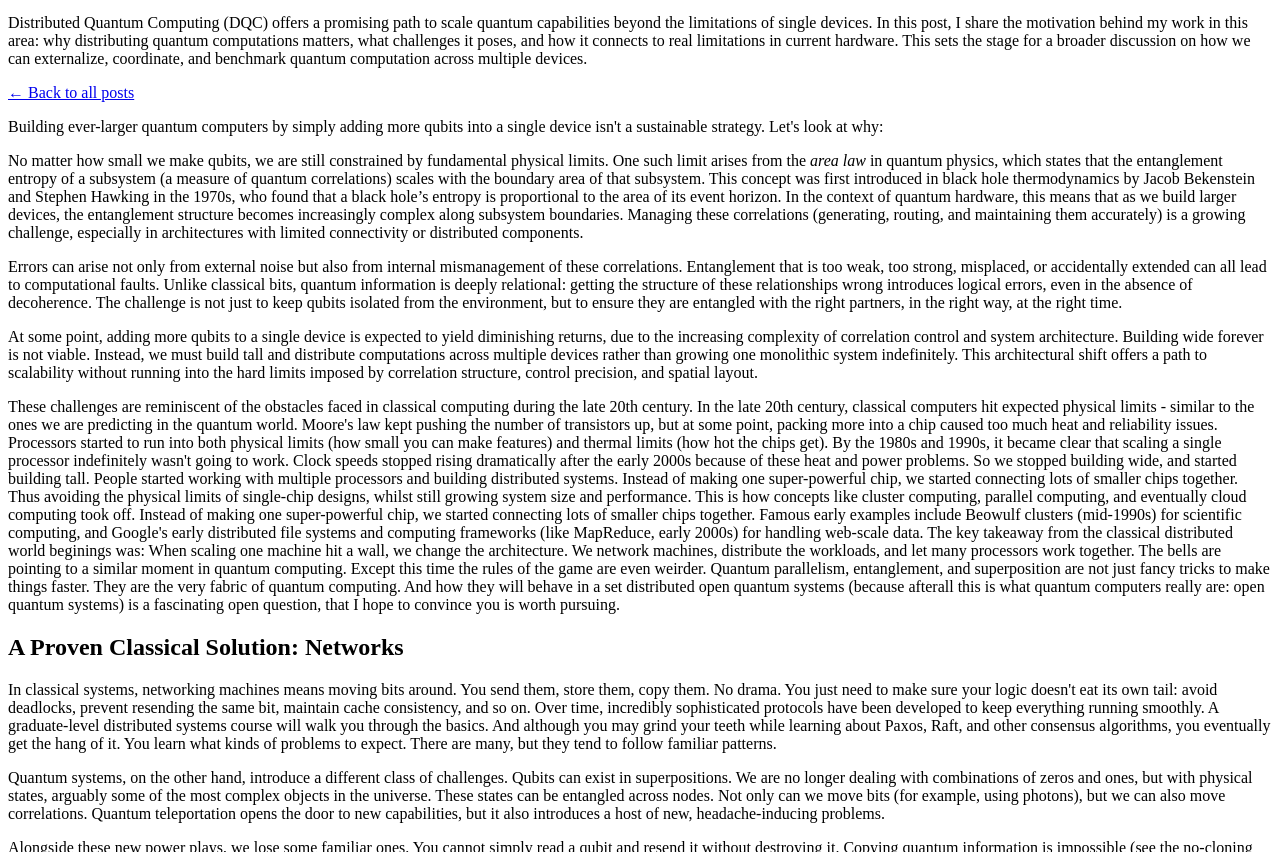
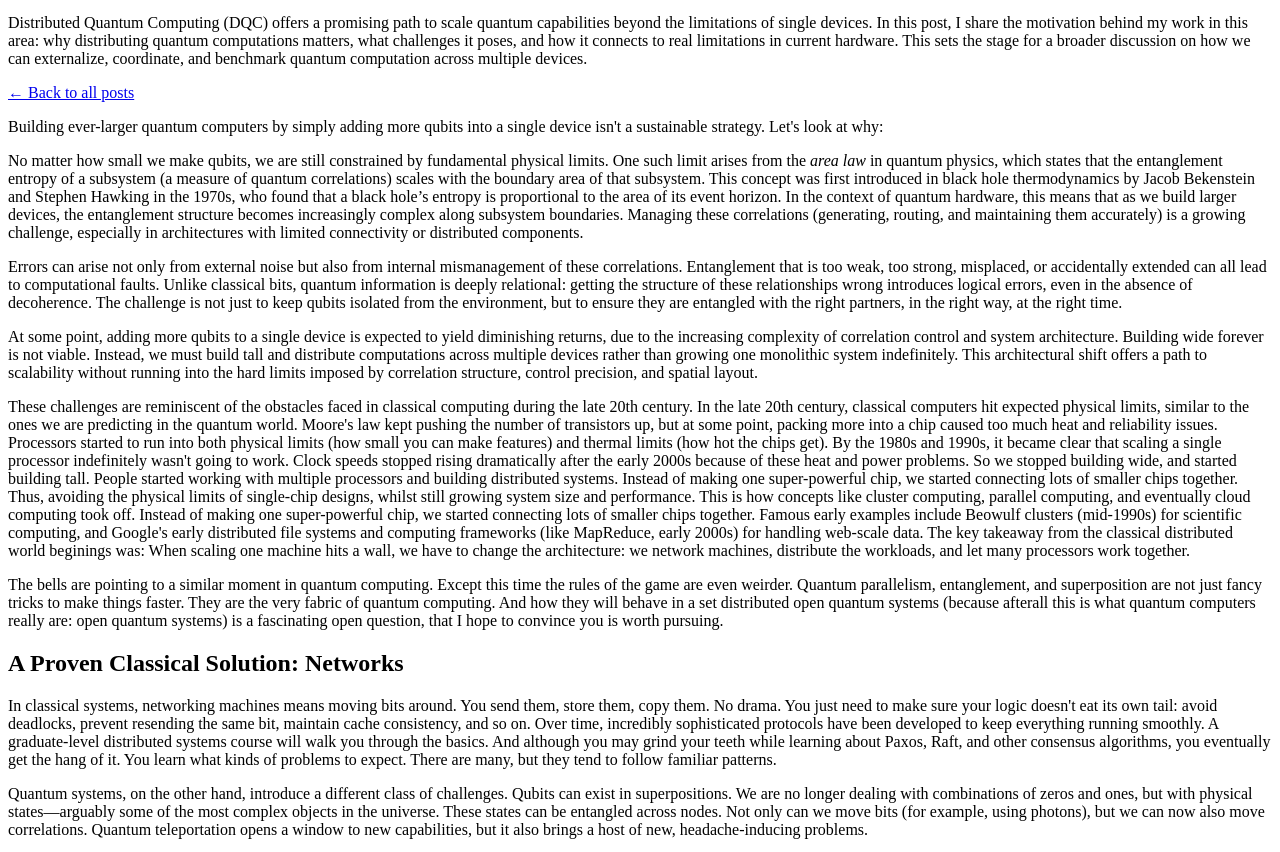
Before and after one commit to grageragarces/dqc_articles, a plain HTML site: page posts/01-intro.html in a window 1280 px wide. Shown: the part 87-939 px from the top of the page. Drawn offline with Linux system fonts and the light colour scheme.

Commit message:
more small typos

```diff
--- a/posts/01-intro.html
+++ b/posts/01-intro.html
@@ -51,7 +51,7 @@
 
 <p>
   These challenges are reminiscent of the obstacles faced in classical computing during the late 20th century.
-  In the late 20th century, classical computers hit expected physical limits - similar to the ones we are predicting in the quantum world.
+  In the late 20th century, classical computers hit expected physical limits, similar to the ones we are predicting in the quantum world.
   Moore's law kept pushing the number of transistors up, but at some point, packing more into a chip caused too much heat and reliability issues.
   Processors started to run into both physical limits (how small you can make features) and thermal limits (how hot the chips get).
 
@@ -60,16 +60,17 @@
   So we stopped building wide, and started building tall.
   People started working with multiple processors and building distributed systems.
   Instead of making one super-powerful chip, we started connecting lots of smaller chips together.
-  Thus avoiding the physical limits of single-chip designs, whilst still growing system size and performance.
+  Thus, avoiding the physical limits of single-chip designs, whilst still growing system size and performance.
   This is how concepts like cluster computing, parallel computing, and eventually cloud computing took off.
   Instead of making one super-powerful chip, we started connecting lots of smaller chips together.
 
   Famous early examples include Beowulf clusters (mid-1990s) for scientific computing, and Google's early distributed file systems and computing frameworks (like MapReduce, early 2000s) for handling web-scale data.
 
   The key takeaway from the classical distributed world beginings was:
-  When scaling one machine hit a wall, we change the architecture.
-  We network machines, distribute the workloads, and let many processors work together.
-
+  When scaling one machine hits a wall, we have to change the architecture:
+  we network machines, distribute the workloads, and let many processors work together.
+</p>
+<p>
   The bells are pointing to a similar moment in quantum computing.
   Except this time the rules of the game are even weirder.
   Quantum parallelism, entanglement, and superposition are not just fancy tricks to make things faster.
@@ -86,14 +87,20 @@
   And although you may grind your teeth while learning about Paxos, Raft, and other consensus algorithms, you eventually get the hang of it. You learn what kinds of problems to expect.
   There are many, but they tend to follow familiar patterns.
 </p>
-<p> Quantum systems, on the other hand, introduce a different class of challenges. Qubits can exist in superpositions.
-    We are no longer dealing with combinations of zeros and ones, but with physical states, arguably some of the most complex objects in the universe. These states can be entangled across nodes.
-    Not only can we move bits (for example, using photons), but we can also move correlations.
-    Quantum teleportation opens the door to new capabilities, but it also introduces a host of new, headache-inducing problems.
+
+<p>
+  Quantum systems, on the other hand, introduce a different class of challenges.
+  Qubits can exist in superpositions.
+  We are no longer dealing with combinations of zeros and ones, but with physical states—arguably some of the most complex objects in the universe.
+  These states can be entangled across nodes.
+  Not only can we move bits (for example, using photons), but we can now also move correlations.
+  Quantum teleportation opens a window to new capabilities, but it also brings a host of new, headache-inducing problems.
 </p>
+
 <p> Alongside these new power plays, we lose some familiar ones.
+    A window may open, but a door closes.
     You cannot simply read a qubit and resend it without destroying it.
-    Copying quantum information is impossible (see the no-cloning theorem, Wootters and Zurek, 1982, Phys. Rev. D).
+    Copying quantum information is impossible (no-cloning theorem).
     We can move correlations between systems, but we cannot directly observe or duplicate them.
     As a result, networked quantum computing introduces fundamentally different challenges from classical networked computing.
     This is not just an engineering problem.
@@ -217,7 +224,7 @@
 <p>
   Many quantum platforms (especially superconducting qubits) were not built with quantum networking in mind.
   They're excellent for local, high-fidelity gates and fast control, but they cannot natively emit or absorb flying qubits like photons.
-  To interface with a quantum network, superconducting qubits require an interconnect, a device that converts stationary qubits into photonic ones, typically via microwave-to-optical transduction (e.g., using resonators).
+  To interface with a quantum network, these qubits require an interconnect, a device that converts stationary qubits into photonic ones, typically via microwave-to-optical transduction (e.g., using resonators).
   These interconnects are still in early stages.
   They introduce unavoidable losses, noise, and latency.
   The fidelity hit is significant, and the success rates for conversion remain low.
@@ -232,7 +239,7 @@
 
 <p>
   But despite this bleak state, the first real steps toward distributed quantum computing have been arriving!
-  In early 2025, Xanadu introduced <strong>Aurora</strong> — the first modular, networked photonic quantum computer.
+  In early 2025, Xanadu introduced <strong>Aurora</strong>, the first modular, networked photonic quantum computer.
   Aurora connects 35 photonic chips via 13 kilometers of optical fiber across four server racks, forming a 12-qubit system designed for scalability and fault tolerance.
   This marks the first time a quantum computer has been built to be modular, networked, and truly scalable with quantum channels.
   And although it is still in the early stages, it represents a significant step toward a future where quantum computers can be distributed across multiple locations and connected via quantum networks.
@@ -245,7 +252,7 @@
 </p>
 
 <p>
-  Another major development came from TU Delft, where researchers at QuTech and the Quantum Internet Alliance introduced <em>QNodeOS</em> — the first operating system for quantum networks.
+  Another major development came from TU Delft, where researchers at QuTech and the Quantum Internet Alliance introduced <em>QNodeOS</em>, the first operating system for quantum networks.
   QNodeOS provides a hardware-agnostic abstraction layer, letting quantum applications issue high-level commands like entanglement generation or inter-node operations without being tied to specific devices.
   These requests are translated into hardware-specific instructions that coordinate timing, entanglement, and classical messaging between nodes.
   However, the system still assumes that each node runs gate-based quantum circuits.
@@ -275,7 +282,7 @@
 </p>
 
 
-<h2>Closing: Why work in DQC?</h2>
+<h2>Closing: Why work on DQC?</h2>
 
 <p>
   Distributed Quantum Computing isn't just a niche topic.
```
